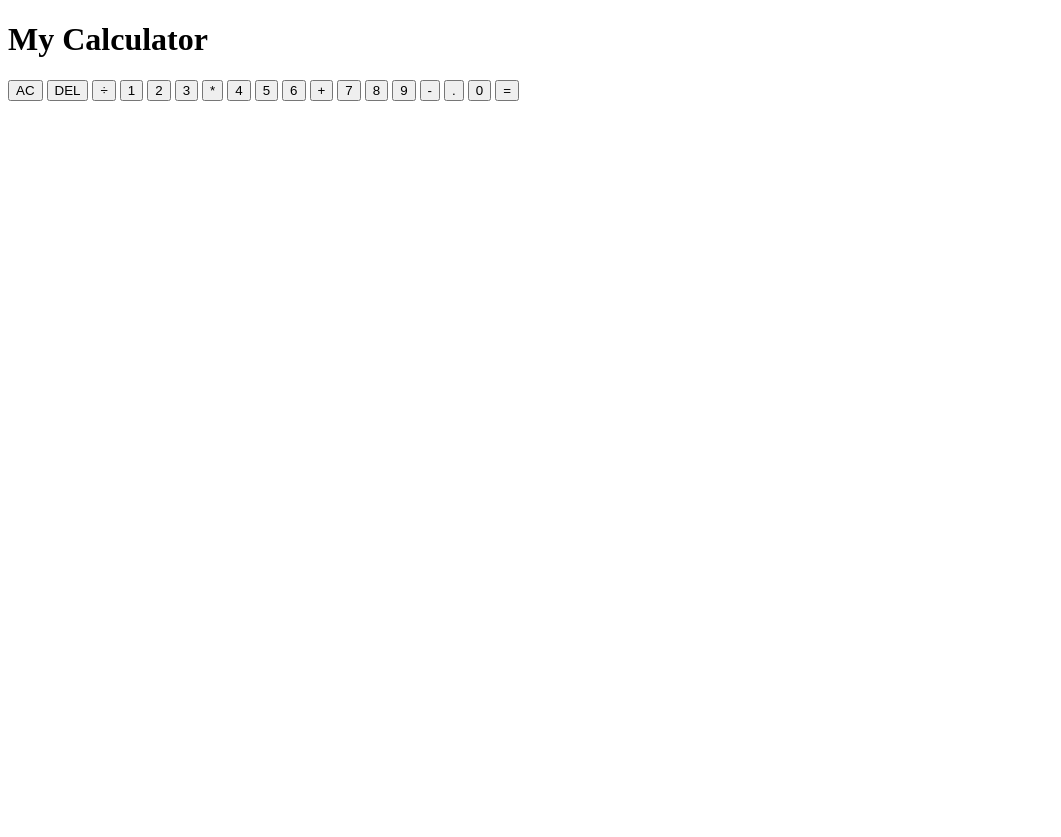
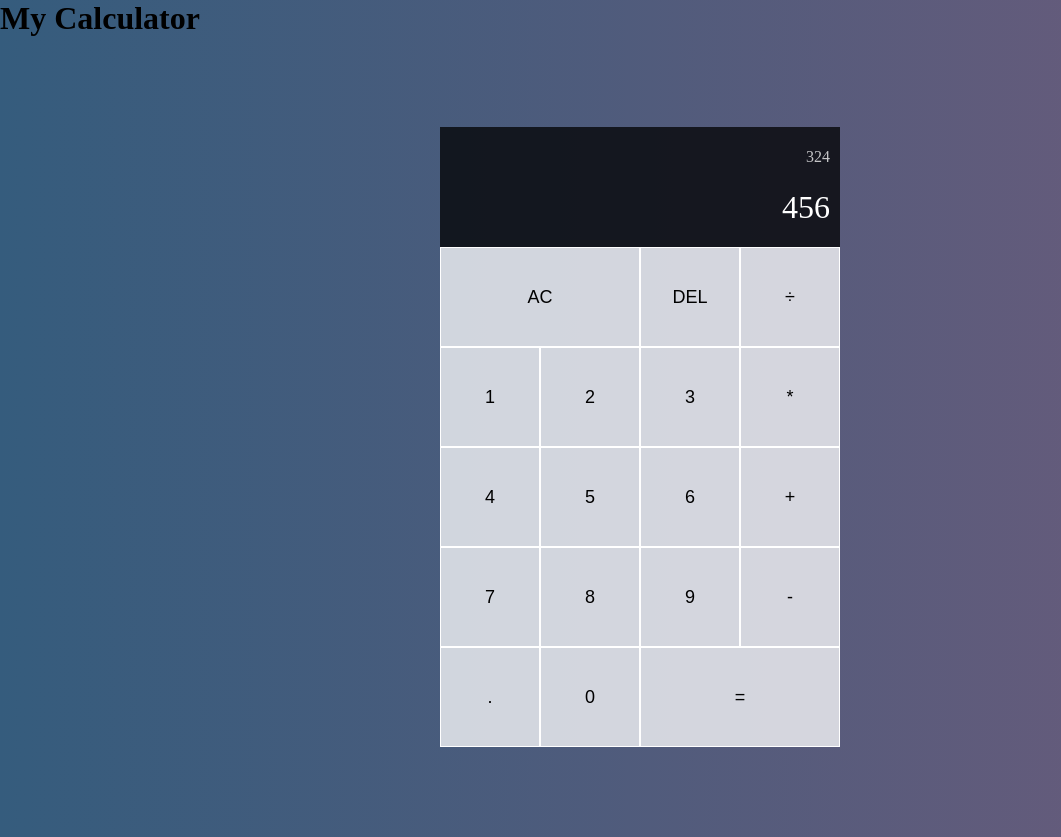
Before and after one commit to Abongile-web/calculator_app, a plain HTML site: page index.html in a window 1280 px wide. Shown: the whole page, without its empty margins (0-1061 px from the left). Before the commit the page ends 800 px from the top, so only its background shows below. Drawn offline with Linux system fonts and the light colour scheme.

Commit message:
calculator styling complete

```diff
--- a/index.html
+++ b/index.html
@@ -15,8 +15,8 @@
     <div class="calculator">
         <!--Screen where calculations will be displayed-->
         <div class="output-screen">
-            <div class="previous"></div>
-            <div class="current"></div>
+            <div class="previous">324</div>
+            <div class="current">456</div>
         </div>
 
         <!--Buttons section-->
--- a/style.scss
+++ b/style.scss
@@ -0,0 +1,55 @@
+* {
+  margin: 0;
+  padding: 0;
+  box-sizing: border-box;
+}
+
+body {
+  background: linear-gradient(to right, #355c7d, #6c5b7b);
+}
+
+.calculator {
+  display: grid;
+  justify-content: center;
+  align-content: center;
+  min-height: 100vh;
+  grid-template-columns: repeat(4, 100px);
+  grid-template-rows: minmax(120px, auto) repeat(5, 100px);
+
+  button {
+    cursor: pointer;
+    font-size: 18px;
+    border: 1px solid white;
+    outline: none;
+    background-color: rgba(255, 255, 255, 0.75);
+    &:hover {
+      background-color: rgba(255, 255, 255, 0.9);
+    }
+  }
+
+  .span-two {
+    grid-column: span 2;
+  }
+
+  //output screen
+  .output-screen {
+    grid-column: 1 / -1;
+    background-color: rgba(0, 0, 0, 0.75);
+    color: white;
+    display: flex;
+    align-items: flex-end;
+    flex-direction: column;
+    justify-content: space-around;
+    padding: 10px;
+    word-wrap: break-word;
+    word-break: break-all;
+
+    .previous {
+      color: rgba(255, 255, 255, 0.75);
+    }
+
+    .current {
+      font-size: 32px;
+    }
+  }
+}
```
Also changed, not shown: style.css, 1 other file.
